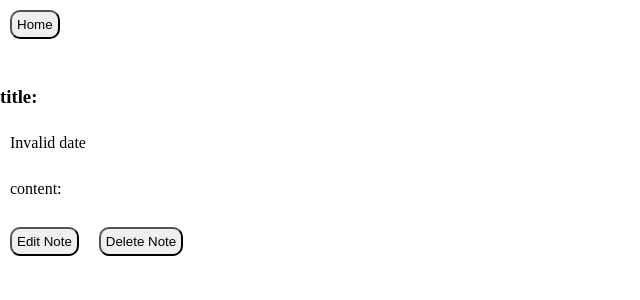
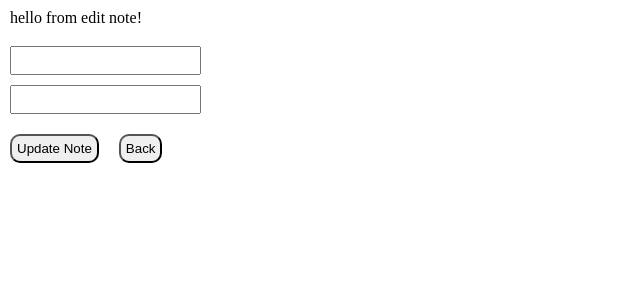
Before and after one commit to khamp19/mynotes-v2, a React (Create React App) app: page /notes/1/update in a window 1280 px wide. Shown: the top 300 px of the page, without its empty margins (0-640 px from the left). Built offline with nearby package versions, Linux system fonts and the light colour scheme; no server answers.

Commit message:
getting note info in editnote file

```diff
--- a/src/App.css
+++ b/src/App.css
@@ -39,3 +39,10 @@ button {
   margin: 10px;
   border-radius: 10px;
 }
+
+input {
+  display: block;
+  /* width: 400px; */
+  padding: 5px;
+  margin: 10px;
+}
--- a/src/Components/Notes/AllNotes.js
+++ b/src/Components/Notes/AllNotes.js
@@ -13,7 +13,6 @@ class AllNotes extends Component {
   render() {
     return (
       <div>
-        <p>Hello from AllNotes</p>
         <div>
           {this.props.getting_notes ? <h3>Getting list of notes</h3> : null}
           {this.props.notes_error ? <h3>Cannot get notes</h3> : null}
--- a/src/Components/Notes/EditNote.js
+++ b/src/Components/Notes/EditNote.js
@@ -1,2 +1,85 @@
-//create route to ...{:id}/update
 //(follow what you did for Note Detail page)
+//back button functionality
+
+import React, { Component } from 'react';
+import { connect } from 'react-redux';
+
+import { getNote } from '../../Actions/NotesActions';
+//import update note action
+
+class EditNote extends Component {
+  constructor(props){
+    super(props);
+    this.state = {
+      title: '',
+      content: '',
+    }
+  }
+
+  componentDidMount(){
+    this.props.getNote(this.props.match.params.id);
+  }
+
+  handleInput = (e) => {
+    this.setState({
+      [e.target.name]: e.target.value,
+    })
+  }
+
+  updateNote = (e) => {
+    //call update note function here
+    this.setState({
+      title: '',
+      content: '',
+    })
+  }
+
+  render() {
+    console.log('update note props', this.props.note);
+    const { title, content } = this.state;
+    // console.log('update note state', this.state);
+
+    return(
+      <div>
+        <div>
+          <p>hello from edit note!</p>
+        </div>
+        <div>
+          <form onSubmit={this.updateNote}>
+            <input
+              className="edit-title"
+              name="title"
+              type="text"
+              placeholder={this.props.note.title}
+              value={title}
+              onChange={this.handleInput} />
+            <input
+              className="edit-content"
+              name="content"
+              type="textarea"
+              placeholder={this.props.note.content}
+              value={content}
+              onChange={this.handleInput} />
+          </form>
+        </div>
+        <div>
+          <button onClick={this.updateNote}>Update Note</button>
+          <button>Back</button>
+        </div>
+      </div>
+    )
+  }
+
+
+}
+
+const mapStateToProps = state => {
+  console.log('note update state', state);
+  return {
+    getting_note: state.SelectedNoteReducer.getting_note,
+    note: state.SelectedNoteReducer.note,
+    error: state.SelectedNoteReducer.error,
+  }
+}
+
+export default connect(mapStateToProps, { getNote })(EditNote);
--- a/src/Components/Notes/NoteDetail.js
+++ b/src/Components/Notes/NoteDetail.js
@@ -1,6 +1,7 @@
 import React, { Component } from 'react';
 import { connect } from 'react-redux';
 import moment from 'moment';
+import { Link } from 'react-router-dom';
 
 import { getNote } from '../../Actions/NotesActions';
 
@@ -14,6 +15,8 @@ class NoteDetail extends Component {
 
     render() {
     const { title, content, created_at } = this.props.note;
+    const note_id = this.props.match.params.id;
+
     let date = String(created_at);
     date = date.substr(0, 10);
     date = moment(date, "YYYY-MM-DD").format("MMM Do YYYY");
@@ -22,7 +25,9 @@ class NoteDetail extends Component {
       <div>
         <div>
           <header>
-            <button>Home</button>
+            <Link to='/'>
+              <button>Home</button>
+            </Link>
           </header>
           {this.props.error ? <h4>Error getting this note</h4> : null}
           {this.props.note ?
@@ -35,7 +40,9 @@ class NoteDetail extends Component {
                 <p>content: {content}</p>
               </div>
               <div>
-                <button>Edit Note</button>
+                <Link to={`/notes/${note_id}/update`} >
+                  <button>Edit Note</button>
+                </Link>
                 <button>Delete Note</button>
               </div>
             </div>
--- a/src/index.js
+++ b/src/index.js
@@ -10,6 +10,7 @@ import { BrowserRouter as Router, Route} from 'react-router-dom';
 import './index.css';
 import App from './App';
 import NoteDetail from './Components/Notes/NoteDetail';
+import EditNote from './Components/Notes/EditNote';
 import rootReducer from './Reducers/AllReducers';
 
 const middleware = applyMiddleware(thunk, logger);
@@ -20,7 +21,8 @@ ReactDOM.render(
     <Router>
       <div>
         <Route exact path='/' component={App} />
-        <Route path='/notes/:id' component={NoteDetail} />
+        <Route exact path='/notes/:id' component={NoteDetail} />
+        <Route path='/notes/:id/update' component={EditNote} />
       </div>
     </Router>
   </Provider>
```
